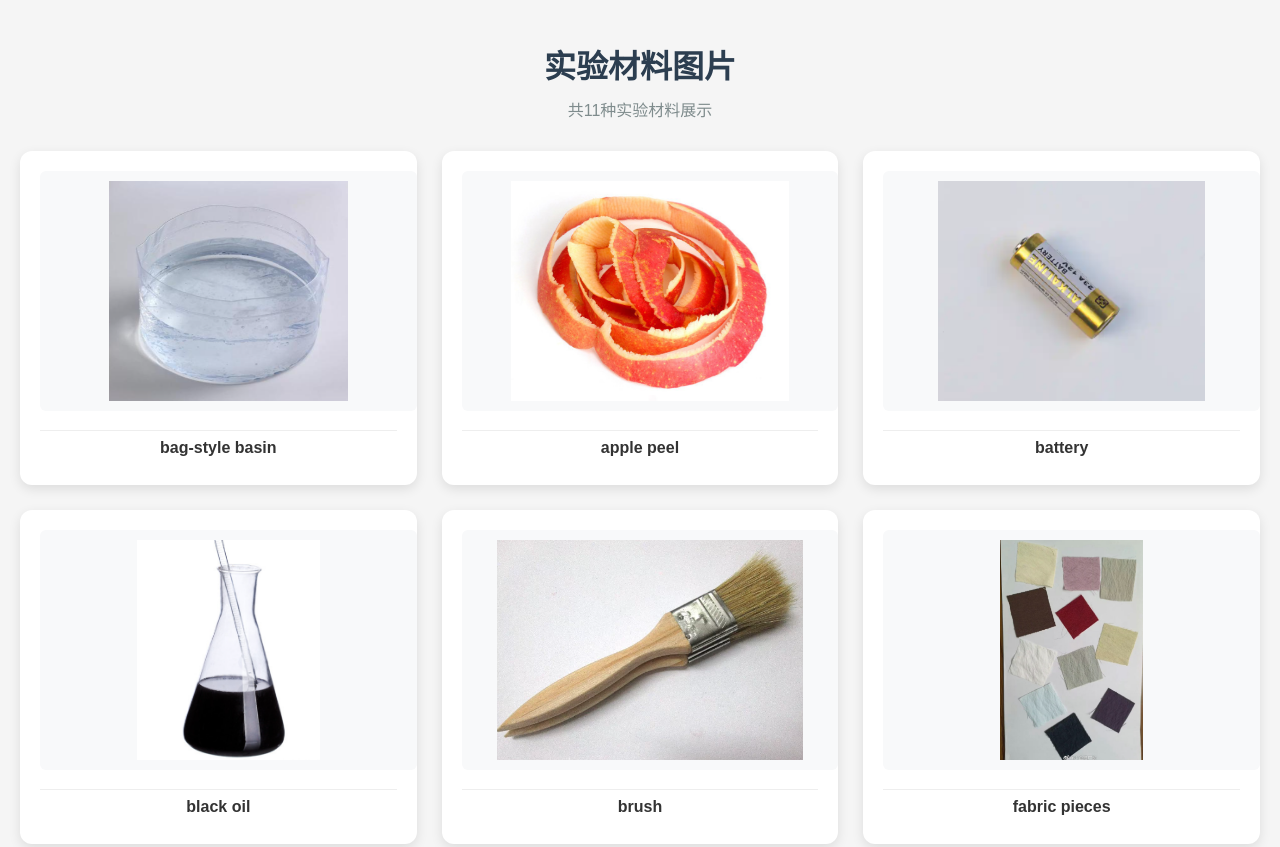
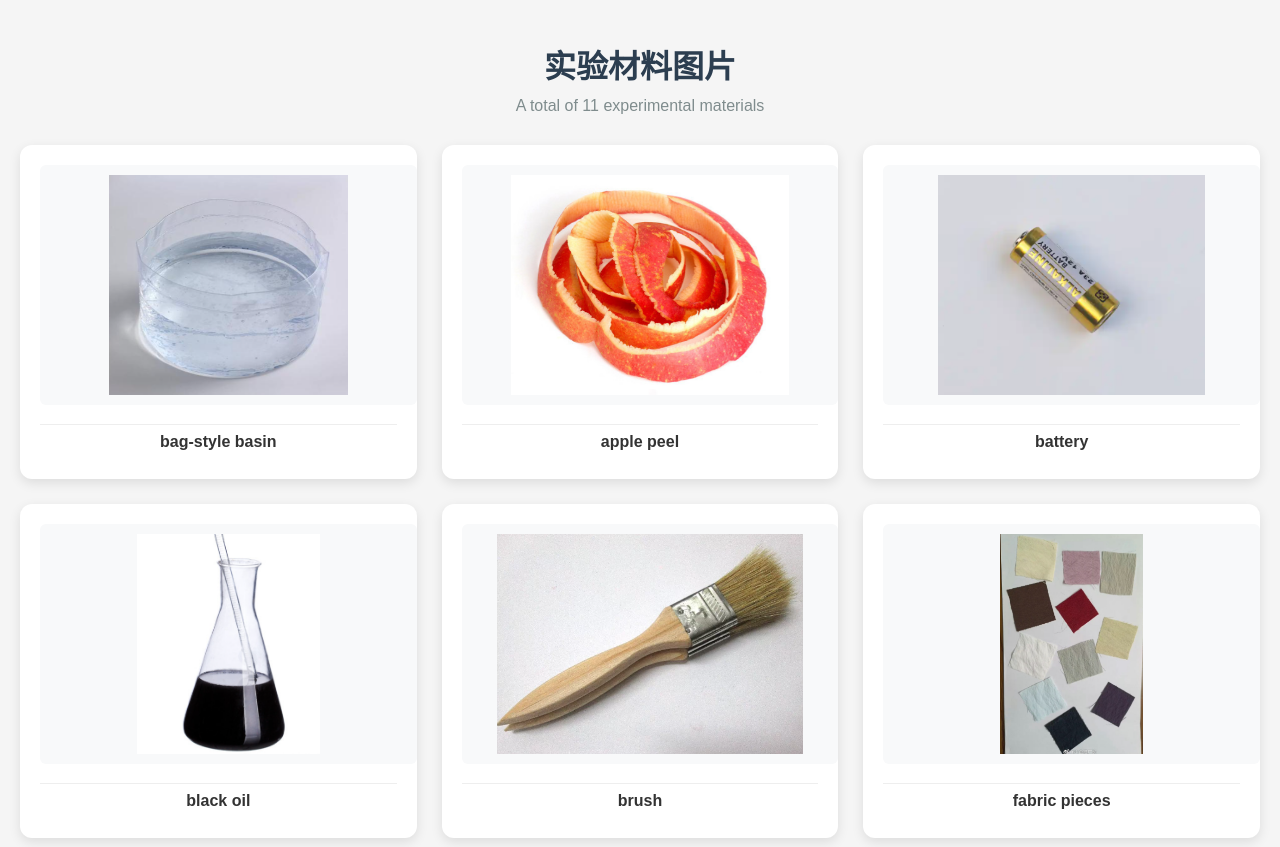
Before and after one commit to Jerry-18-bit/Photos, a plain HTML site: page index.html in a window 1280 px wide. Shown: the top 847 px of the page. Drawn offline with Linux system fonts and the light colour scheme.

Commit message:
index.html

```diff
--- a/index.html
+++ b/index.html
@@ -1,7 +1,7 @@
 <!DOCTYPE html>
 <html>
 <head>
-    <title>实验材料图片</title>
+    <title>Pictures of experimental materials</title>
     <style>
         body {
             font-family: Arial, sans-serif;
@@ -59,7 +59,7 @@
 </head>
 <body>
     <h1>实验材料图片</h1>
-    <div class="subtitle">共11种实验材料展示</div>
+    <div class="subtitle">A total of 11 experimental materials</div>
     <div class="gallery">
         <div class="image-card">
             <img src="https://raw.githubusercontent.com/Jerry-18-bit/Photos/main/bag-style%20basin.png" alt="bag-style basin">
```
